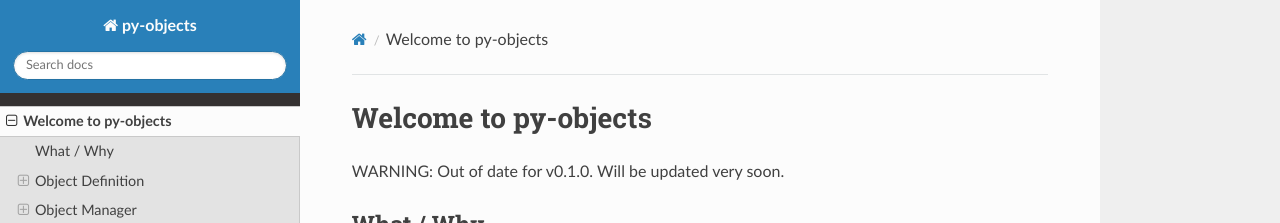
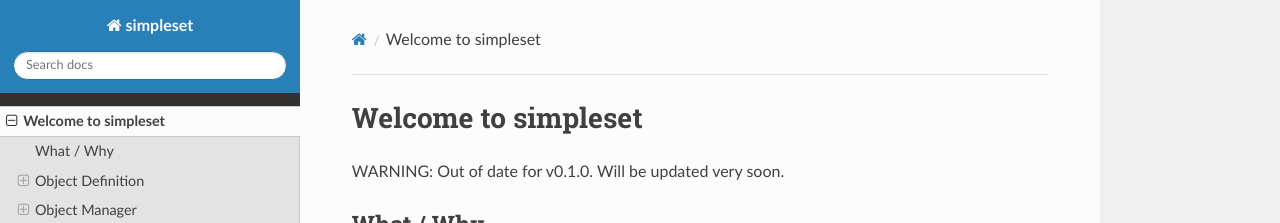
Before and after one commit to odigity/simpleset, an MkDocs documentation site: the page built from docs/index.md, in a window 1280 px wide and 900 px high. Shown: the top 223 px of the window. Built offline with MkDocs 1.6.1, drawn with Linux system fonts in a browser that asks for light colours; nearby versions of some CDN libraries.

Commit message:
change py-objects refs to simpleset

```diff
--- a/docs/index.md
+++ b/docs/index.md
@@ -1,4 +1,4 @@
-# Welcome to py-objects
+# Welcome to simpleset
 
 WARNING: Out of date for v0.1.0. Will be updated very soon.
 
--- a/mkdocs.yml
+++ b/mkdocs.yml
@@ -1,2 +1,2 @@
-site_name: py-objects
+site_name: simpleset
 theme: readthedocs
```
Also changed, not shown: CHANGELOG.md (+5 -7 lines), README.md (+2 -2 lines), pyproject.toml (+4 -4 lines).
